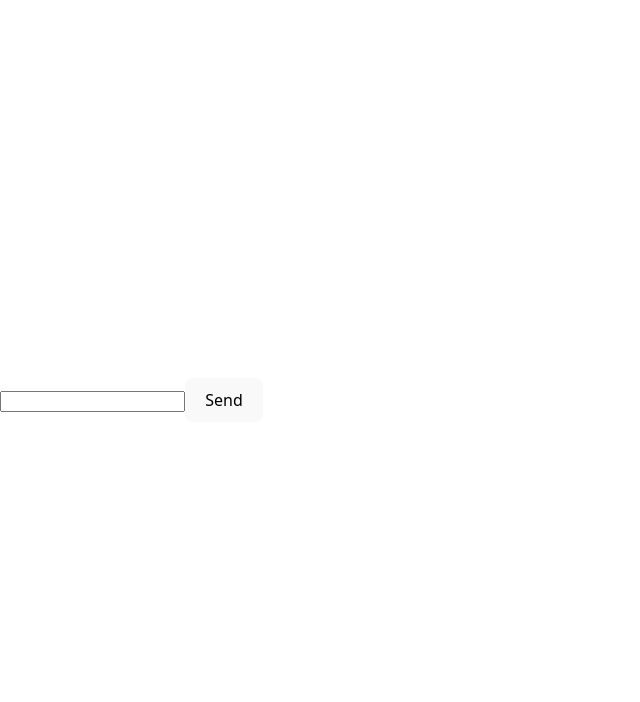
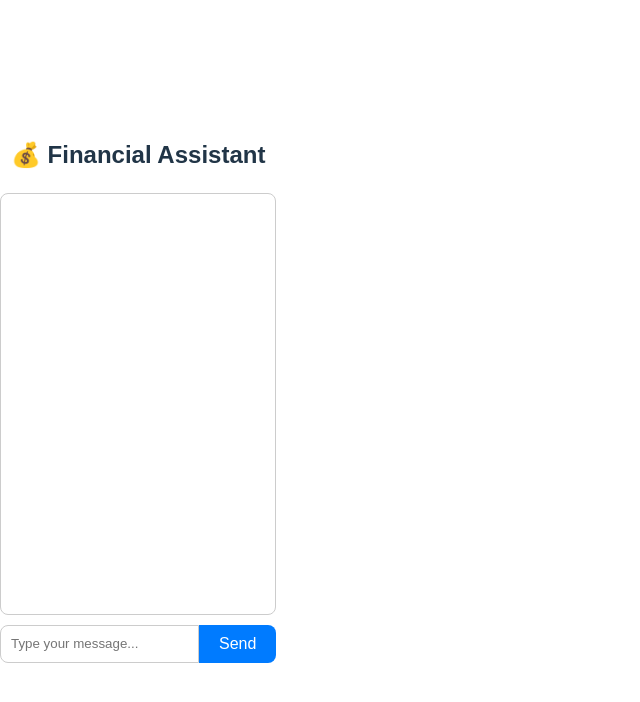
Before and after one commit to abhijitupasani/Fin-ChatBot, a React (Vite) app in the folder finchatbot-frontend/: page / in a window 1280 px wide. Shown: the top 702 px of the page, without its empty margins (0-640 px from the left). Built offline with nearby package versions, Linux system fonts and the light colour scheme.

Commit message:
Front End Commit

```diff
--- a/finchatbot-frontend/src/Chat.jsx
+++ b/finchatbot-frontend/src/Chat.jsx
@@ -3,11 +3,12 @@ import { useState } from "react";
 export default function Chat() {
   const [input, setInput] = useState("");
   const [messages, setMessages] = useState([]);
-
-  const backendUrl = "https://fin-chatbot.onrender.com"; // your deployed backend
+  const backendUrl = "https://fin-chatbot.onrender.com";
 
   const sendMessage = async () => {
-    const payload = { user_id: "u1", message: input };
+    if (!input.trim()) return;
+
+    const payload = { message: input };
 
     try {
       const res = await fetch(`${backendUrl}/chat`, {
@@ -25,17 +26,31 @@ export default function Chat() {
   };
 
   return (
-    <div>
-      <div>
+    <div style={{ maxWidth: "600px", margin: "50px auto", fontFamily: "Arial" }}>
+      <h2 style={{ textAlign: "center" }}>💰 Financial Assistant</h2>
+      <div style={{ border: "1px solid #ccc", borderRadius: "8px", padding: "10px", height: "400px", overflowY: "auto", marginBottom: "10px" }}>
         {messages.map((m, i) => (
-          <div key={i}>
-            <b>You:</b> {m.user} <br />
-            <b>Bot:</b> {m.bot}
+          <div key={i} style={{ marginBottom: "15px" }}>
+            <div style={{ textAlign: "right", color: "#007bff" }}><b>You:</b> {m.user}</div>
+            <div style={{ textAlign: "left", color: "#28a745" }}><b>Bot:</b> {m.bot}</div>
           </div>
         ))}
       </div>
-      <input value={input} onChange={(e) => setInput(e.target.value)} />
-      <button onClick={sendMessage}>Send</button>
+      <div style={{ display: "flex" }}>
+        <input
+          style={{ flex: 1, padding: "10px", borderRadius: "8px 0 0 8px", border: "1px solid #ccc" }}
+          value={input}
+          onChange={(e) => setInput(e.target.value)}
+          onKeyDown={(e) => e.key === "Enter" && sendMessage()}
+          placeholder="Type your message..."
+        />
+        <button
+          onClick={sendMessage}
+          style={{ padding: "10px 20px", border: "none", backgroundColor: "#007bff", color: "#fff", borderRadius: "0 8px 8px 0" }}
+        >
+          Send
+        </button>
+      </div>
     </div>
   );
 }
```
Also changed, not shown: 2 other files (tests, documents, lock files or other folders).
